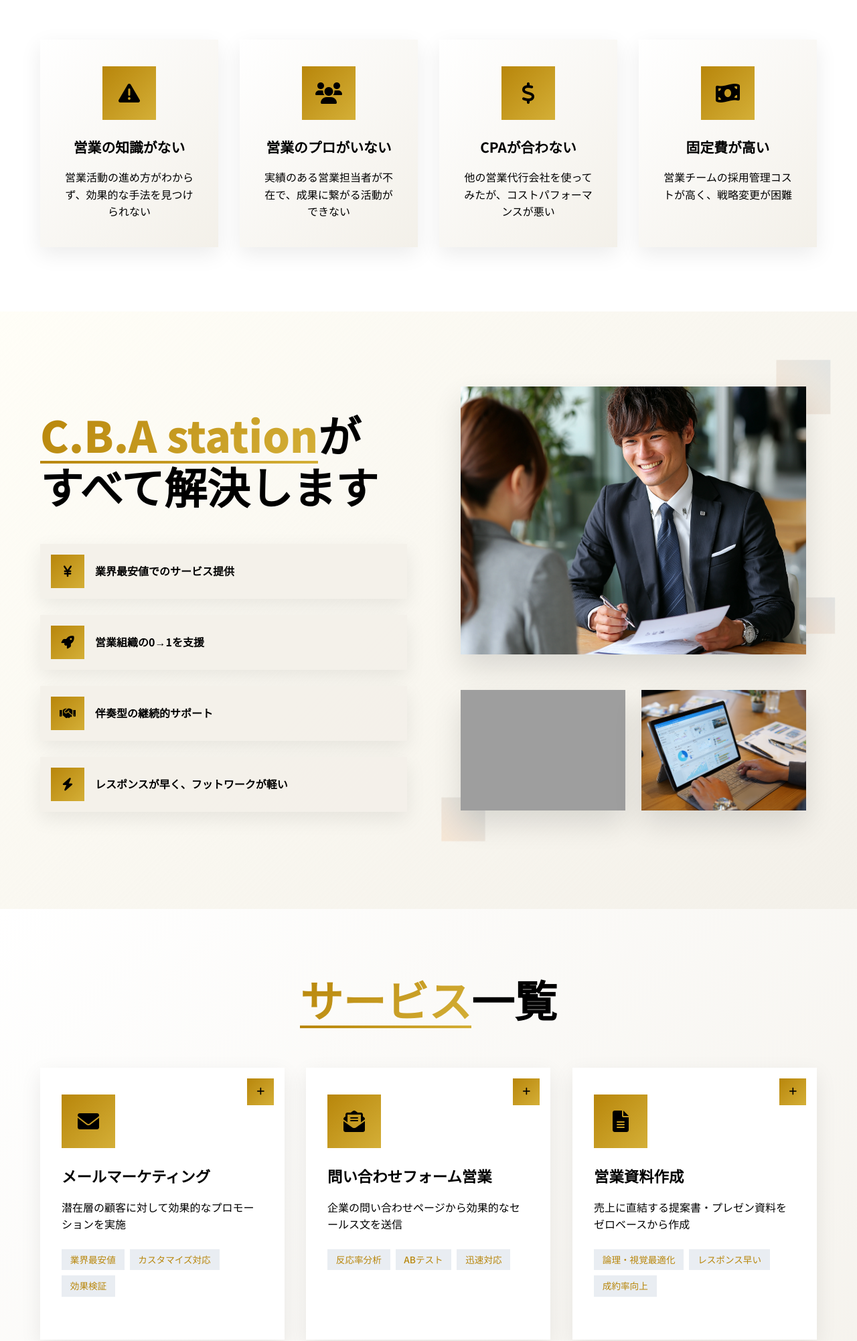
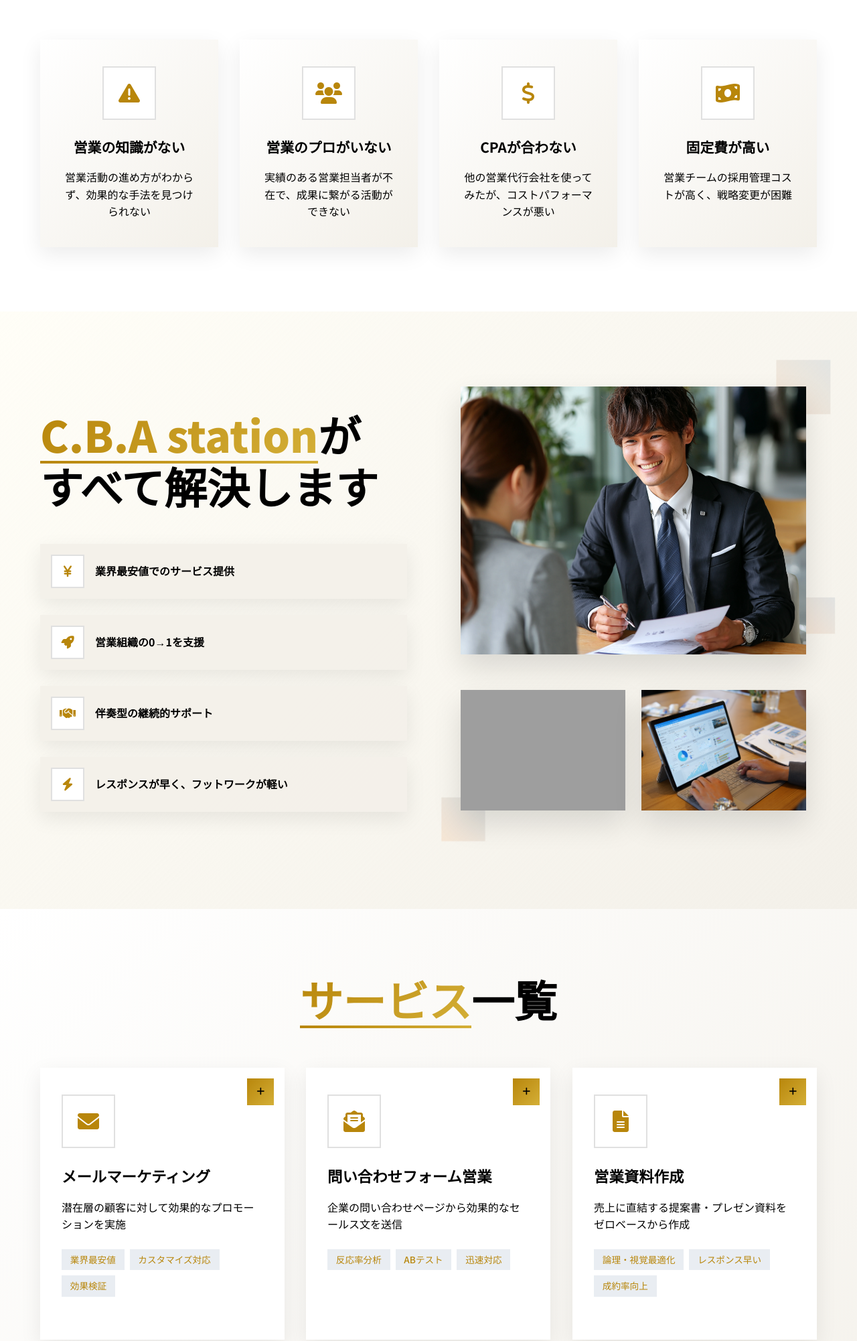
Before and after one commit to DAI-MYWK/0612_CBA, a plain HTML site: page index.html in a window 1280 px wide. Shown: the part 1338-3340 px from the top of the page at 67% size. Drawn offline with nearby package versions, Linux system fonts and the light colour scheme; grey boxes are pictures that could not be loaded.

Commit message:
全アイコンの背景を白に変更、ゴールドアクセントでアイコン色を統一

```diff
--- a/styles.css
+++ b/styles.css
@@ -877,13 +877,14 @@ body {
 .challenge-icon {
     width: 80px;
     height: 80px;
-    background: var(--gradient-accent);
+    background: var(--primary-white);
+    border: 2px solid var(--border-gray);
     border-radius: 0;
     display: flex;
     align-items: center;
     justify-content: center;
     margin: 0 auto 1.5rem; /* 左右中央に配置 */
-    color: var(--text-black);
+    color: var(--gold-accent);
     font-size: 2rem;
     position: relative;
     z-index: 1;
@@ -950,8 +951,9 @@ body {
 .feature-item i {
     width: 50px;
     height: 50px;
-    background: var(--gradient-energy);
-    color: var(--text-black);
+    background: var(--primary-white);
+    border: 2px solid var(--border-gray);
+    color: var(--gold-accent);
     border-radius: 0;
     display: flex;
     align-items: center;
@@ -1172,12 +1174,13 @@ body {
 .service-icon {
     width: 80px;
     height: 80px;
-    background: var(--gradient-accent);
+    background: var(--primary-white);
+    border: 2px solid var(--border-gray);
     border-radius: 0;
     display: flex;
     align-items: center;
     justify-content: center;
-    color: var(--text-black);
+    color: var(--gold-accent);
     font-size: 2rem;
     margin-bottom: 1.5rem;
     transition: all 0.3s ease;
@@ -1439,13 +1442,14 @@ body {
 .mission-icon {
     width: 80px;
     height: 80px;
-    background: var(--gold-accent); color: var(--primary-white);
+    background: var(--primary-white);
+    border: 2px solid var(--border-gray);
     border-radius: 0;
     display: flex;
     align-items: center;
     justify-content: center;
     margin-bottom: 1.5rem;
-    color: var(--text-black);
+    color: var(--gold-accent);
     font-size: 2rem;
 }
 
```
